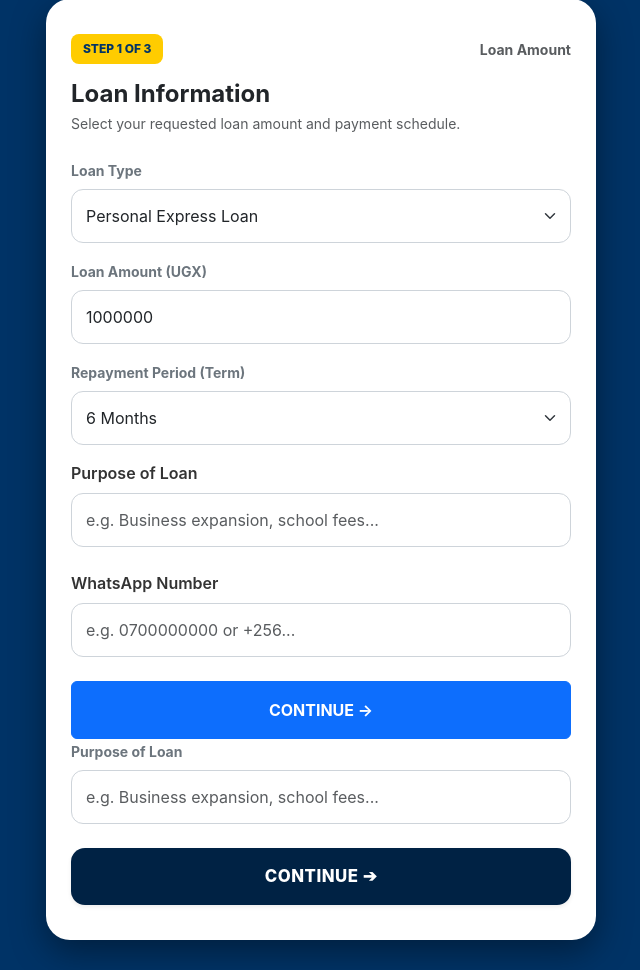
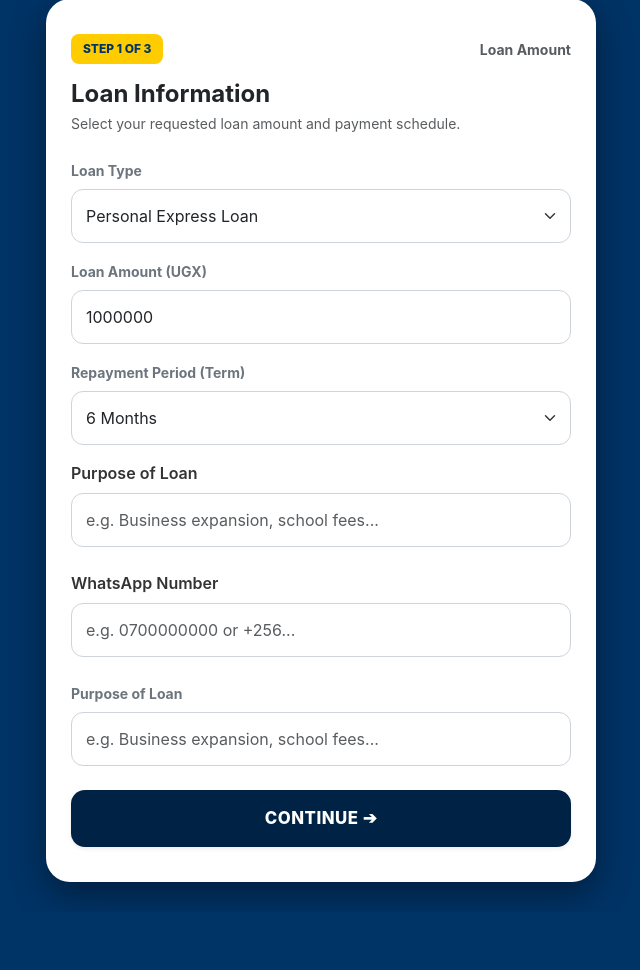
Before and after one commit to yohbruh/Momo_UG, a Flask app: page /apply/step1 in a window 1280 px wide. Shown: the part 31-1001 px from the top of the page, without its empty margins (319-959 px from the left). After the commit the page ends 934 px from the top, so only its background shows below. Run offline with Flask 3, Linux system fonts and the light colour scheme.

Commit message:
Remove continue button from apply step 1
Removed the continue button from the loan application form.

```diff
--- a/momo-loan-app/templates/apply_step1.html
+++ b/momo-loan-app/templates/apply_step1.html
@@ -101,11 +101,6 @@
     <input type="text" name="whatsapp_phone" class="form-control" placeholder="e.g. 0700000000 or +256..." required>
 </div>
 
-<!-- Continue Button -->
-<button type="submit" class="btn btn-primary w-100 py-3 fw-bold">
-    CONTINUE &rarr;
-</button>
-
             <div class="mb-4">
                 <label class="form-label text-secondary small fw-bold">Purpose of Loan</label>
                 <input type="text" name="purpose" class="form-control" placeholder="e.g. Business expansion, school fees..." required>
```
